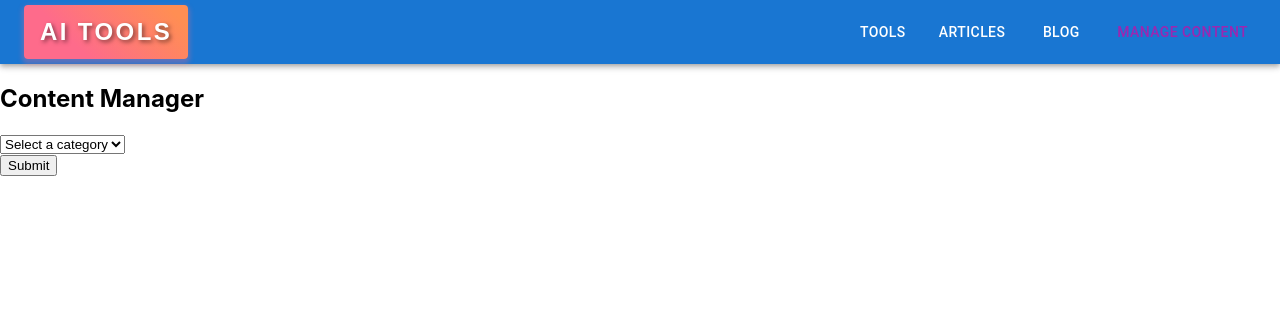
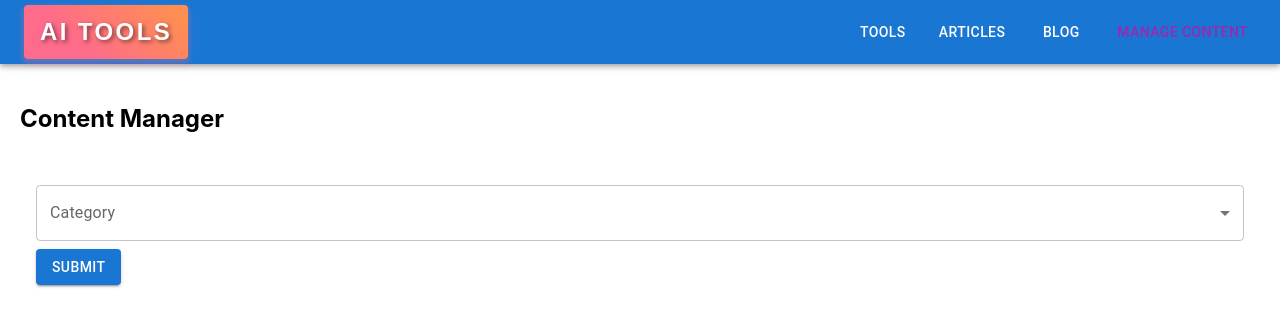
Before and after one commit to AIFAIT/frontend, a React (Create React App) app: page /manage-content in a window 1280 px wide. Shown: the top 326 px of the page. Built offline with nearby package versions, Linux system fonts and the light colour scheme.

Commit message:
content manager functional, need list component on other pages

```diff
--- a/src/components/ContentManager/ContentForm.tsx
+++ b/src/components/ContentManager/ContentForm.tsx
@@ -1,20 +1,35 @@
 // src/components/ContentManager/ContentForm.tsx
 
-import React, { useState } from 'react';
+import React, { useState, useEffect } from 'react';
 import { ContentEntry } from '../../types/ContentEntry';
 import { FormConfig, Field } from '../../config/formConfig';
+import {
+  Box,
+  TextField,
+  Button,
+  InputLabel,
+  FormControl,
+  Select,
+  MenuItem,
+} from '@mui/material';
 
 interface ContentFormProps {
   formConfig: FormConfig;
   selectedCategory: string;
   onSubmit: (newEntry: ContentEntry) => void;
+  onCategoryChange: (category: string) => void;
 }
 
 const ContentForm: React.FC<ContentFormProps> = ({
   formConfig,
   selectedCategory,
   onSubmit,
+  onCategoryChange,
 }) => {
+  /**
+   * State to hold the form data
+   * @type {ContentEntry}
+   */
   const [formData, setFormData] = useState<ContentEntry>({
     id: '',
     title: '',
@@ -22,6 +37,23 @@ const ContentForm: React.FC<ContentFormProps> = ({
     category: selectedCategory,
   });
 
+  /**
+   * Effect hook to update the form data when the selected category changes
+   * Reset the form data when the category changes
+   */
+  useEffect(() => {
+    setFormData({
+      id: '',
+      title: '',
+      description: '',
+      category: selectedCategory,
+    });
+  }, [selectedCategory]);
+
+  /**
+   * Function to handle input changes in the form fields
+   * @param event - Change event from the input fields
+   */
   const handleChange = (
     event: React.ChangeEvent<HTMLInputElement | HTMLTextAreaElement>
   ) => {
@@ -29,6 +61,10 @@ const ContentForm: React.FC<ContentFormProps> = ({
     setFormData({ ...formData, [name]: value });
   };
 
+  /**
+   * Function to handle form submission
+   * @param event - Form submit event
+   */
   const handleSubmit = (event: React.FormEvent<HTMLFormElement>) => {
     event.preventDefault();
     const newEntry: ContentEntry = {
@@ -44,32 +80,58 @@ const ContentForm: React.FC<ContentFormProps> = ({
     });
   };
 
-  return (
-    <form onSubmit={handleSubmit}>
-      {selectedCategory &&
-        formConfig[selectedCategory].fields.map((field: Field) => (
-          <div key={field.name}>
-            <label htmlFor={field.name}>{field.label}</label>
-            {field.type === 'textarea' ? (
-              <textarea
+  /**
+   * Render the form fields based on the selected category
+   * @returns {JSX.Element | null} - Rendered form fields or null if no category selected
+   */
+  const renderFields = () => {
+    if (!selectedCategory || !formConfig[selectedCategory]) {
+      return null;
+    }
+
+    return formConfig[selectedCategory].fields.map((field: Field) => (
+      <Box key={field.name} mb={2}>
+        <TextField
+          fullWidth
+          variant="outlined"
           id={field.name}
           name={field.name}
+          label={field.label}
+          multiline={field.type === 'textarea'}
+          rows={field.type === 'textarea' ? 4 : undefined}
           value={formData[field.name] || ''}
           onChange={handleChange}
+          placeholder={field.placeholder}
         />
-            ) : (
-              <input
-                type={field.type}
-                id={field.name}
-                name={field.name}
-                value={formData[field.name] || ''}
-                onChange={handleChange}
-              />
-            )}
-          </div>
+      </Box>
+    ));
+  };
+
+  return (
+    <Box p={2}>
+      <FormControl fullWidth variant="outlined" margin="normal">
+        <InputLabel id="category-label">Category</InputLabel>
+        <Select
+          labelId="category-label"
+          value={selectedCategory}
+          onChange={(event) => onCategoryChange(event.target.value as string)}
+          label="Category"
+        >
+          <MenuItem value="">Select a category</MenuItem>
+          {Object.keys(formConfig).map((category) => (
+            <MenuItem key={category} value={category}>
+              {category}
+            </MenuItem>
           ))}
-      <button type="submit">Submit</button>
+        </Select>
+      </FormControl>
+      <form onSubmit={handleSubmit}>
+        {renderFields()}
+        <Button variant="contained" color="primary" type="submit">
+          Submit
+        </Button>
       </form>
+    </Box>
   );
 };
 
--- a/src/components/ContentManager/ContentManager.tsx
+++ b/src/components/ContentManager/ContentManager.tsx
@@ -1,6 +1,6 @@
 // src/components/ContentManager/ContentManager.tsx
 
-import React, { useState } from 'react';
+import React, { useState, useEffect } from 'react';
 import ContentForm from './ContentForm';
 import ContentList from './ContentList';
 import { ContentEntry } from '../../types/ContentEntry';
@@ -10,29 +10,31 @@ const ContentManager: React.FC = () => {
   const [selectedCategory, setSelectedCategory] = useState('');
   const [contentEntries, setContentEntries] = useState<ContentEntry[]>([]);
 
-  const handleCategoryChange = (event: React.ChangeEvent<HTMLSelectElement>) => {
-    setSelectedCategory(event.target.value);
+  useEffect(() => {
+    const storedEntries = localStorage.getItem('contentEntries');
+    if (storedEntries) {
+      setContentEntries(JSON.parse(storedEntries));
+    }
+  }, []);
+
+  const handleCategoryChange = (category: string) => {
+    setSelectedCategory(category);
   };
 
   const handleFormSubmit = (newEntry: ContentEntry) => {
-    setContentEntries([...contentEntries, newEntry]);
+    const updatedEntries = [...contentEntries, newEntry];
+    setContentEntries(updatedEntries);
+    localStorage.setItem('contentEntries', JSON.stringify(updatedEntries));
   };
 
   return (
-    <div>
-      <h2>Content Manager</h2>
-      <select value={selectedCategory} onChange={handleCategoryChange}>
-        <option value="">Select a category</option>
-        {Object.keys(formConfig).map((category) => (
-          <option key={category} value={category}>
-            {category}
-          </option>
-        ))}
-      </select>
+    <div style={{ padding: '20px' }}>
+      <h2 style={{ marginBottom: '20px' }}>Content Manager</h2>
       <ContentForm
         formConfig={formConfig}
         selectedCategory={selectedCategory}
         onSubmit={handleFormSubmit}
+        onCategoryChange={handleCategoryChange}
       />
       <ContentList entries={contentEntries} />
     </div>
--- a/src/config/formConfig.ts
+++ b/src/config/formConfig.ts
@@ -18,19 +18,25 @@ export type Field = {
     tool: {
       fields: [
         { name: 'title', label: 'Title', type: 'text', placeholder: 'Enter tool title', displayInList: true },
-        // ... other fields
-      ]
+        { name: 'description', label: 'Description', type: 'textarea', placeholder: 'Enter tool description', displayInList: true },
+        { name: 'url', label: 'URL', type: 'text', placeholder: 'Enter tool URL', displayInList: false },
+        // Add more fields as needed
+      ],
     },
     article: {
       fields: [
         { name: 'title', label: 'Title', type: 'text', placeholder: 'Enter article title', displayInList: true },
-        // ... other fields
-      ]
+        { name: 'description', label: 'Description', type: 'textarea', placeholder: 'Enter article description', displayInList: true },
+        { name: 'author', label: 'Author', type: 'text', placeholder: 'Enter author name', displayInList: true },
+        // Add more fields as needed
+      ],
     },
     blog: {
       fields: [
         { name: 'title', label: 'Title', type: 'text', placeholder: 'Enter blog title', displayInList: true },
-        // ... other fields
-      ]
-    }
+        { name: 'content', label: 'Content', type: 'textarea', placeholder: 'Enter blog content', displayInList: false },
+        { name: 'publishDate', label: 'Publish Date', type: 'date', placeholder: 'Select publish date', displayInList: true },
+        // Add more fields as needed
+      ],
+    },
   };
```
Lines whose indentation alone changed are shown as unchanged.
